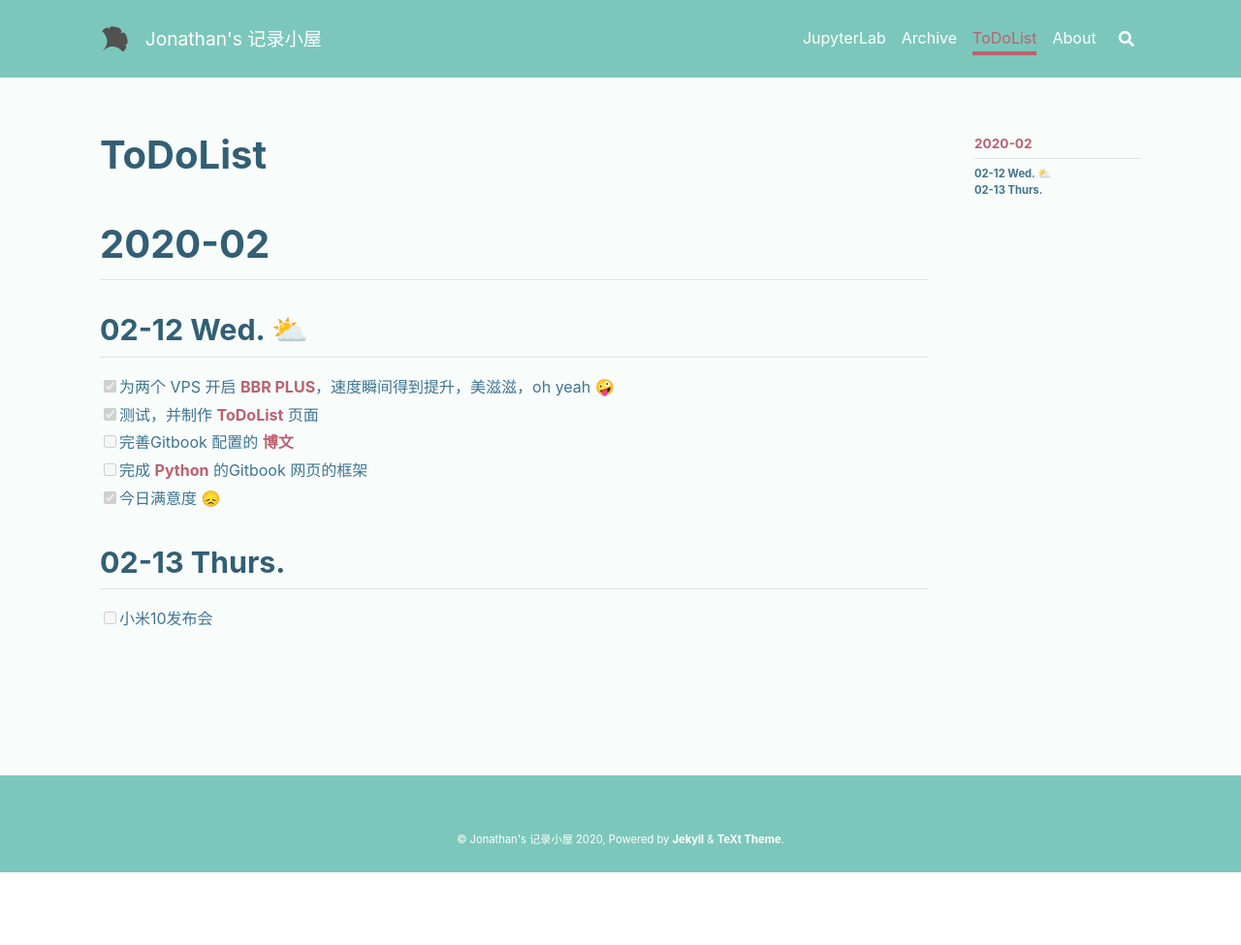
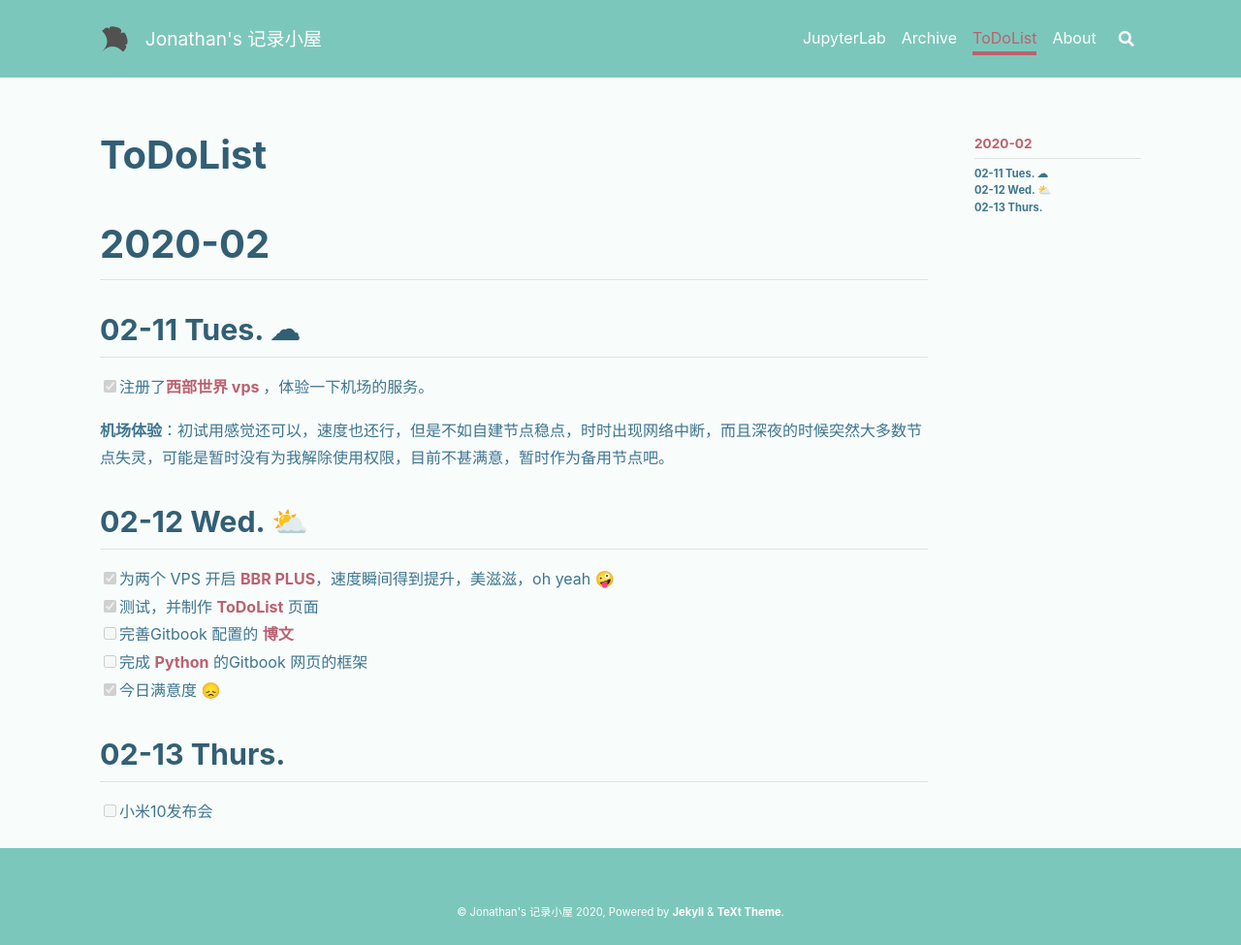
Before and after one commit to x-researcher/blog, a Jekyll site: the page built from ToDoList.md, in a window 1280 px wide. Shown: the whole page at 97% size. Built offline with Jekyll 4.4.1, drawn with Linux system fonts in a browser that asks for light colours; nearby versions of some CDN libraries; comment, search, counter and statistics services are not loaded; before the commit the page ends 900 px from its top, so only the background shows below that.

Commit message:
submit new post

```diff
--- a/ToDoList.md
+++ b/ToDoList.md
@@ -7,6 +7,10 @@ aside:
 key: page-ToDoList
 ---
 # 2020-02
+## 02-11  Tues.  ☁
+- [x] 注册了[西部世界 vps ](https://xbsj7654.space/portal/order/node)，体验一下机场的服务。
+
+**机场体验**：初试用感觉还可以，速度也还行，但是不如自建节点稳点，时时出现网络中断，而且深夜的时候突然大多数节点失灵，可能是暂时没有为我解除使用权限，目前不甚满意，暂时作为备用节点吧。
 ## 02-12  Wed.  ⛅
 - [x] 为两个 VPS 开启 [BBR PLUS](https://github.com/chiakge/Linux-NetSpeed)，速度瞬间得到提升，美滋滋，oh yeah 🤪
 - [x] 测试，并制作 [ToDoList](https://xresearcher.com/ToDoList.html) 页面
```
